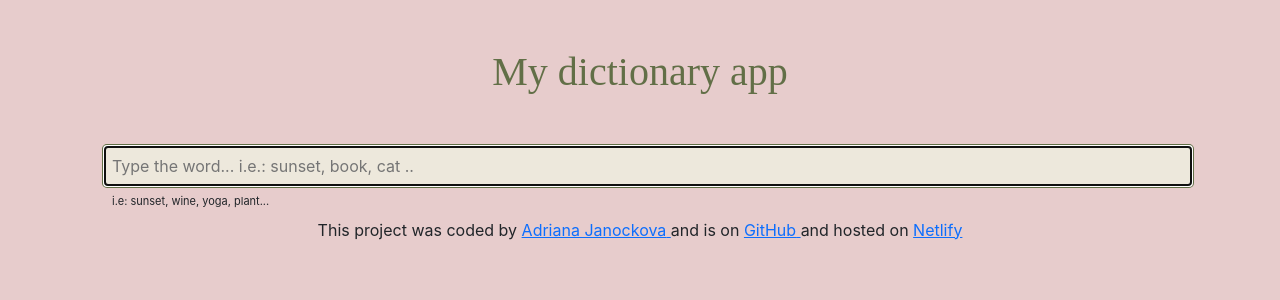
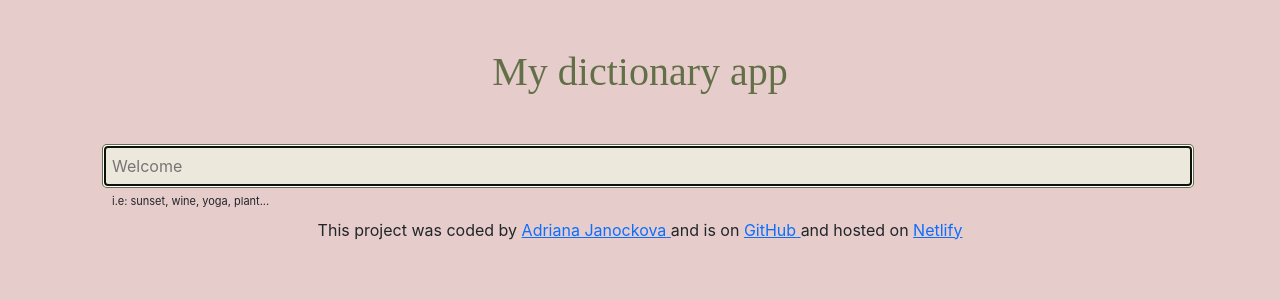
Before and after one commit to Adriana-Aki/shecodes-dictionary-app, a React (Create React App) app: page / in a window 1280 px wide. Shown: the top 300 px of the page. Built offline with nearby package versions, Linux system fonts and the light colour scheme; no server answers; a web font is replaced by a local one.

Commit message:
placeholde change

```diff
--- a/src/App.css
+++ b/src/App.css
@@ -18,6 +18,7 @@ strong {
 
 h1 {
   font-family: "Playwrite GB S", cursive;
+  font-weight: 400;
 }
 
 input {
--- a/src/Dictionary.js
+++ b/src/Dictionary.js
@@ -53,7 +53,7 @@ export default function Dictionary(props) {
           <form onSubmit={handleSubmit} className="text-center">
             <input
               type="search"
-              placeholder="Type the word... i.e.: sunset, book, cat .."
+              placeholder="Welcome"
               autoFocus={true}
               onChange={handleKeyWordChange}
               className="p-2"
```
